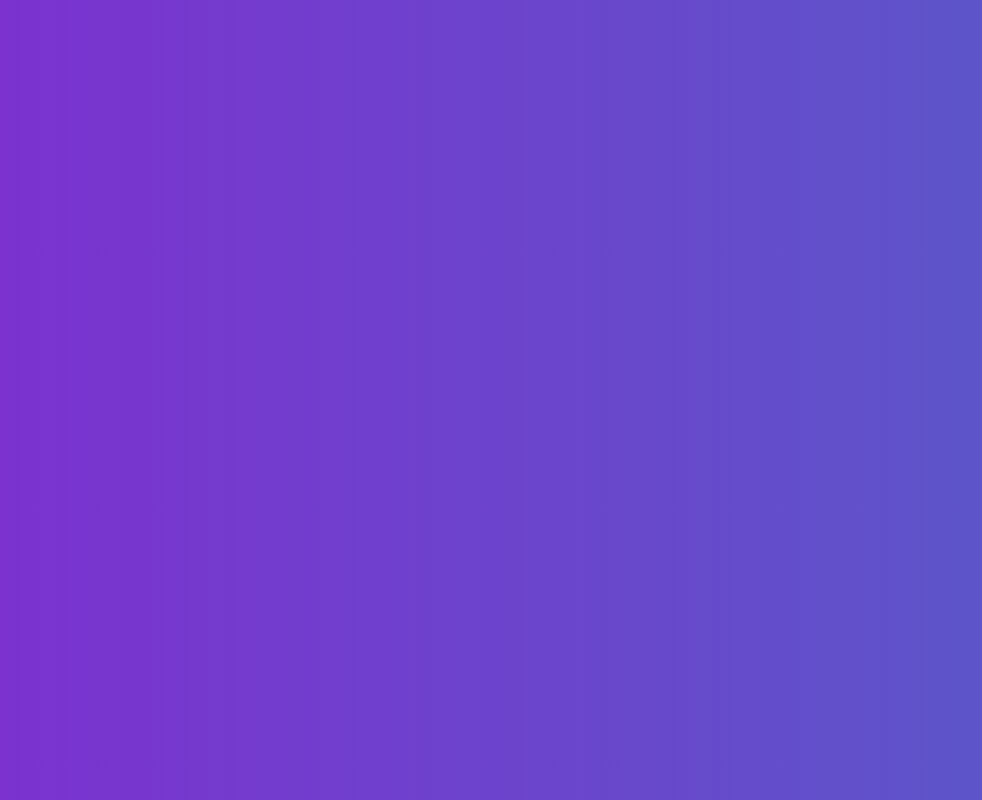
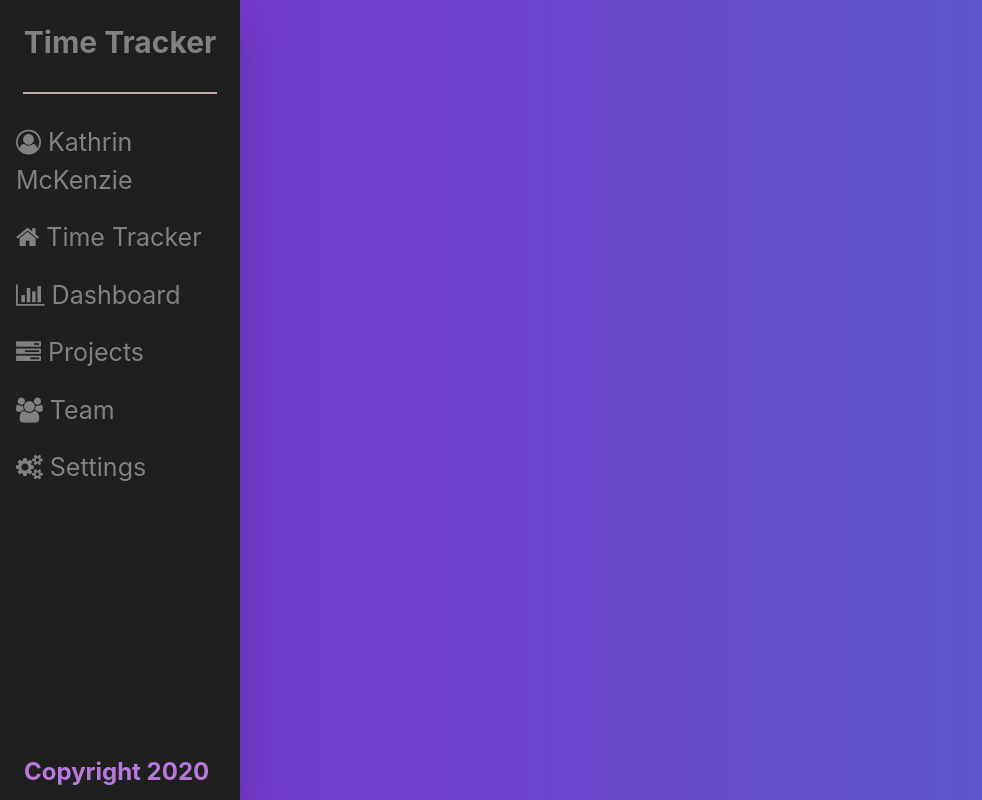
Before and after one commit to CodingMirec/login-tracker, a React (Create React App) app: page /user in a window 1280 px wide. Shown: the whole page, without its empty margins (0-982 px from the left). Built offline with nearby package versions, Linux system fonts and the light colour scheme.

Commit message:
shadow, tracker file

```diff
--- a/src/App.js
+++ b/src/App.js
@@ -6,13 +6,14 @@ import "./App.css";
 import Register from "./Register";
 import Login from "./Login";
 import Sidenav from "./Sidenav";
+import Tracker from "./Tracker";
 
 const items = [
   {
     name: "user",
     icon: "fa fa-user-circle-o",
     label: " Kathrin McKenzie",
-    path: "/tracker",
+    path: "/user",
   },
   {
     name: "tracker",
@@ -46,6 +47,12 @@ const items = [
   },
 ];
 
+const projects = [
+  {
+    name: "",
+  },
+];
+
 function App() {
   return (
     <BrowserRouter>
@@ -57,7 +64,12 @@ function App() {
           <Route path="/login">
             <Login />
           </Route>
+          <Route path="/user">
+            <Sidenav items={items} />
+            <h1>user</h1>
+          </Route>
           <Route path="/tracker">
+            <Tracker projects={projects} />
             <Sidenav items={items} />
           </Route>
           <Route path="/dashboard">
--- a/src/Sidenav.js
+++ b/src/Sidenav.js
@@ -6,7 +6,7 @@ import "./Sidenav.css";
 
 function Sidenav({ items }) {
   return (
-    <div className="sidenav">
+    <div className="sidenav shadow-lg">
       <ul className="nav flex-column">
         <div className="sidenav__brand pt-4 pb-2 text-center">
           <h1>
```
